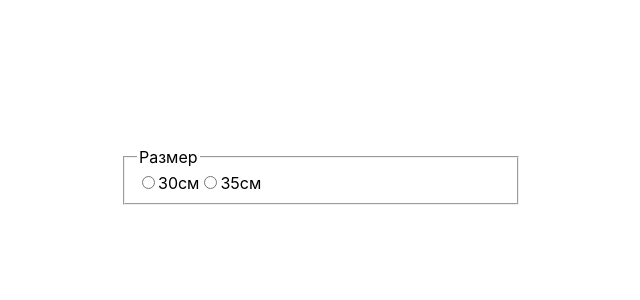
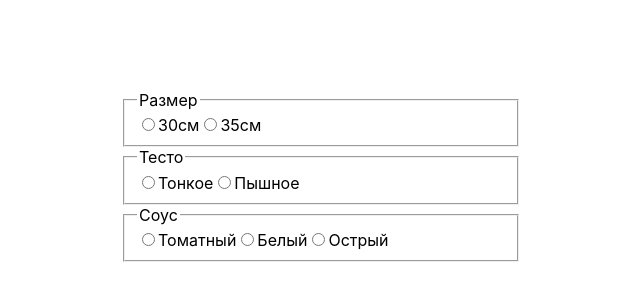
Before and after one commit to and-tol/artem-pizza, a React (Create React App) app: page / in a window 1280 px wide. Shown: the part 224-524 px from the top of the page, without its empty margins (319-959 px from the left). Built offline with nearby package versions, Linux system fonts and the light colour scheme.

Commit message:
feat: add sector with sause & dough

```diff
--- a/src/App.tsx
+++ b/src/App.tsx
@@ -14,12 +14,38 @@ function App() {
         <fieldset>
           <legend>Размер</legend>
           <label>
-            <input type='radio' name='size' value='thin' />
+            <input type='radio' name='size' value='30' />
             30см
           </label>
           <label>
-            <input type='radio' name='size' value='Puffy' />
+            <input type='radio' name='size' value='35' />
             35см
+          </label>
+        </fieldset>
+        <fieldset>
+          <legend>Тесто</legend>
+          <label>
+            <input type='radio' name='size' value='thin' />
+            Тонкое
+          </label>
+          <label>
+            <input type='radio' name='size' value='puffy' />
+            Пышное
+          </label>
+        </fieldset>
+        <fieldset>
+          <legend>Соус</legend>
+          <label>
+            <input type='radio' name='size' value='tomato' />
+            Томатный
+          </label>
+          <label>
+            <input type='radio' name='size' value='white' />
+            Белый
+          </label>
+          <label>
+            <input type='radio' name='size' value='spicy' />
+            Острый
           </label>
         </fieldset>
       </form>
```
